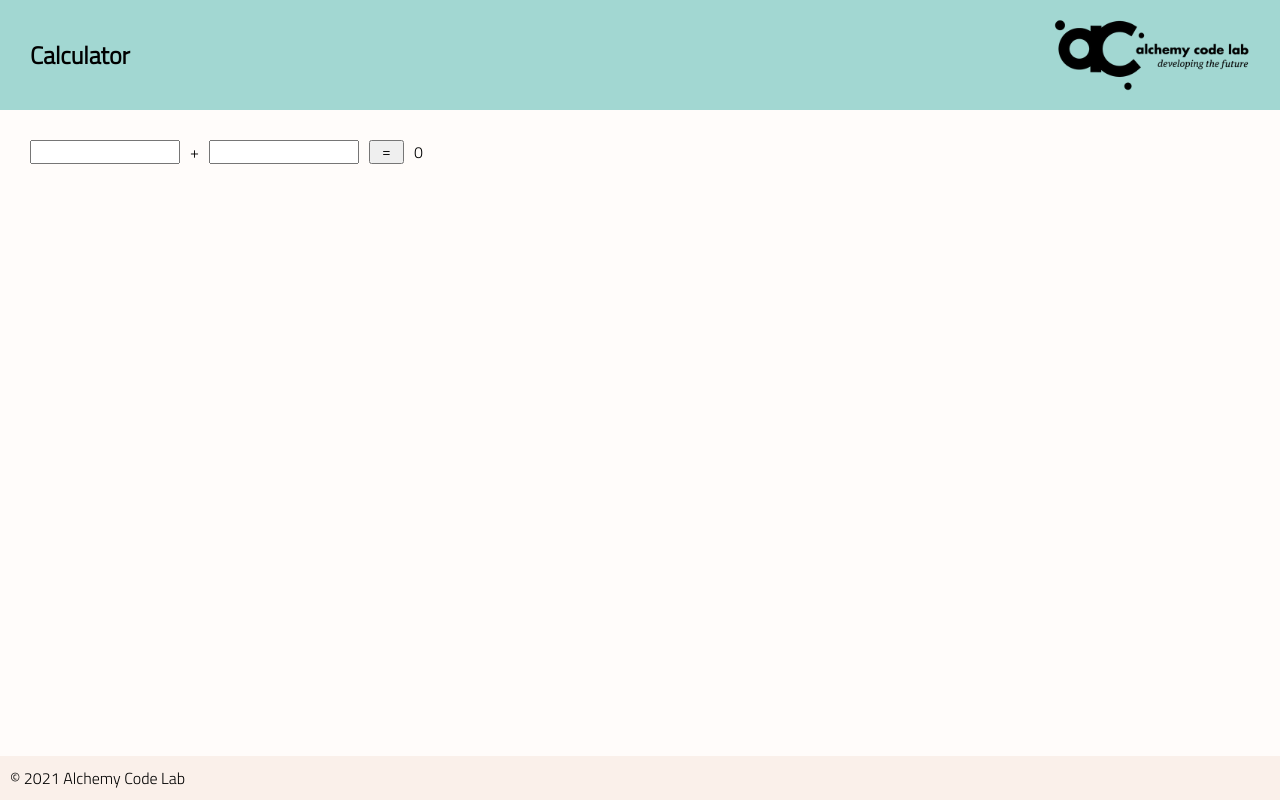
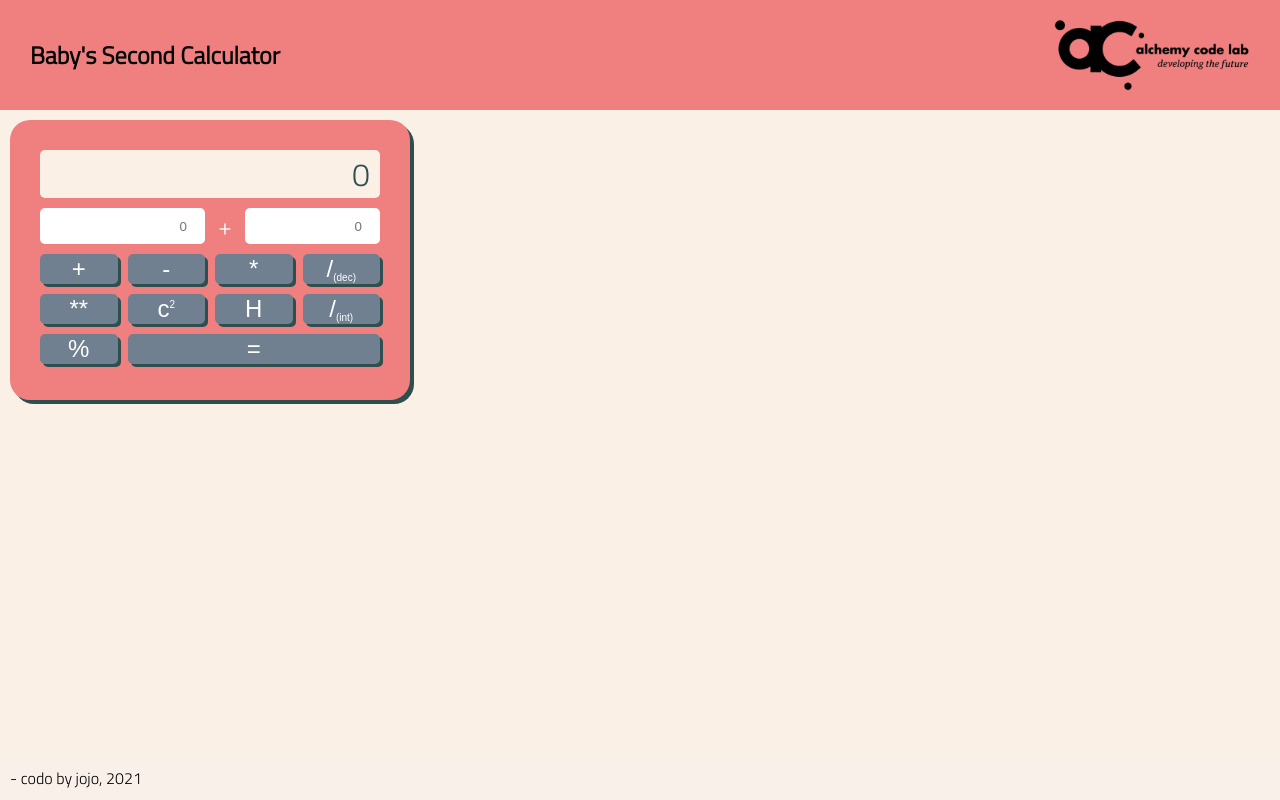
Before and after one commit to jlaurentpdx/LAB-04-calculator, a plain HTML site: page index.html in a window 1280 px wide. Both pictures are taken after a click on the button "equals (display result)". Drawn offline with Linux system fonts and the light colour scheme.

Commit message:
Initial commit

```diff
--- a/app.js
+++ b/app.js
@@ -1,26 +1,70 @@
 /* eslint-disable no-console */
 // import functions
-// import * as Calculate from './calculations.js';
-import { add } from './calculations.js';
+import * as Calculate from './calculations.js';
 
 // reference needed DOM elements
 const numInput1 = document.getElementById('num-input-1');
 const numInput2 = document.getElementById('num-input-2');
 const equalsBtn = document.getElementById('equals-btn');
 const printResult = document.getElementById('print-result');
+const operatorActive = document.getElementById('operator-active');
+const operatorList = [];
+
+for (let i = 0; i < 9; i++){
+    operatorList[i] = document.getElementById(String(i));
+    operatorList[i].addEventListener('click', () => {
+        operatorActive.textContent = operatorList[i].name;
+        operatorActive.name = operatorList[i].name;
+    });
+}
 
 // set event listeners
 equalsBtn.addEventListener('click', () => {
     // get user input(s)
     const x = Number(numInput1.value);
     const y = Number(numInput2.value);
+    const operatorToResult = operatorActive.name;
+    let result = 0;
 
     // do any needed work with the value(s)
-    const sum = add(x, y);
+    switch (operatorToResult) {
+        case '+':
+            result = Calculate.add(x, y);
+            break;
+        case '-':
+            result = Calculate.subtract(x, y);
+            break;
+        case 'x':
+            result = Calculate.multiply(x, y);
+            break;
+        case '/d':
+            result = Calculate.divide(x, y);
+            break;
+        case '**':
+            result = Calculate.exponent(x, y);
+            break;
+        case 'c2':
+            result = Calculate.pythagFindC(x, y);
+            break;
+        case 'H':
+            result = Calculate.pythagFindH(x, y);
+            break;
+        case '/i':
+            result = Calculate.intDivide(x, y);
+            break;
+        case '%':
+            result = Calculate.modulo(x, y);
+            break;
+        default:
+            result = Calculate.add(x, y);
+            break;
+    }
 
     // update DOM to reflect new value(s)
-    printResult.textContent = sum;
+    printResult.textContent = result;
 });
+
+
 
 //Console log history:
 //
--- a/calculations.js
+++ b/calculations.js
@@ -1,18 +1,35 @@
-// eslint-disable-next-line no-unused-vars
 export function add(x, y) {return x + y;}
 
-// export function subtract(x, y) {return x - y;}
+export function subtract(x, y) {return x - y;}
 
-// export function multiply(x, y) {return x * y;}
+export function multiply(x, y) {return x * y;}
 
-// export function divide(x, y) {return x / y;}
+export function divide(x, y) {
+    if (x === 0 || y === 0) {
+        return 'ERROR: division by 0';
+    } else {
+        return x / y;
+    }
+}
 
-// export function modulo(x, y) {return x % y;}
+export function modulo(x, y) {
+    if (x === 0 || y === 0) {
+        return 'ERROR: division by 0';
+    } else {
+        return x % y;
+    }
+}
 
-// export function intDivide(x, y) {return Number(x / y).toFixed(0);}
+export function intDivide(x, y) {
+    if (x === 0 || y === 0) {
+        return 'ERROR: division by 0';
+    } else {
+        return Number(x / y).toFixed(0);
+    }
+}
 
-// export function exponent(x, y) {return x ** y;}
+export function exponent(x, y) {return x ** y;}
 
-// export function pythagResult(x, y) {return (x * x) + (y * y);}
+export function pythagFindH(x, y) {return (x * x) + (y * y);}
 
-// export function pythagFindC(x, y) {return Number(Math.sqrt(pythagResult(x, y)).toFixed(2));}
+export function pythagFindC(x, y) {return Number(Math.sqrt(pythagFindH(x, y)).toFixed(2));}
--- a/index.html
+++ b/index.html
@@ -13,30 +13,40 @@
 
 <body>
     <header>
-        <h1>Calculator</h1>
+        <h1>Baby's Second Calculator</h1>
         <img src="assets/big-logo.png" />
     </header>
     <main>
 
-        <section id= "calculator">
-            <input id="num-input-1">
-            <!-- <select name="operator" id="operator">
-                <option value="add">+</option>
-                <option value="subtract">-</option>
-                <option value="multiply">x</option>
-                <option value="divide">÷</option>
-            </select> -->
-            <p id="temp-operator-add">+</p>
-            <input id="num-input-2">
-            <button id="equals-btn">=</button>
-            <span id="print-result">0</span>
+        <span id="print-result" class="print-result">0</span>
+
+        <section id="calculator" class="calculator">
+            <input id="num-input-1" type="number" placeholder="0">
+            <span id="operator-active" name="add">+</span>
+            <input id="num-input-2" type="number" placeholder="0">
             <!-- | margin of error: ±<span id="plus-or-minus">0</span> -->
+        </section>
+
+        <section id="button-pad" class="button-pad">
+            <button name="+" id="0" title="add" class="operator-button">+</button>
+            <button name="-" id="1" title="subtract" class="operator-button">-</button>
+            <button name="*" id="2" title="multiply" class="operator-button">*</button>
+            <button name="/d" id="3" title="divide (decimal result)" class="operator-button">/<sub>(dec)</sub></button>
+
+            <button name="**" id="4" title="exponent" class="operator-button">**</button>
+            <button name="c2" id="5" title="Pythagorean Theorem: find c if a2 + b2 = c2" class="operator-button">c<sup>2</sup></button>
+            <button name="H" id="6" title="Pythagorean Theorem: find H of right triangle" class="operator-button">H</button>
+            <button name="/i" id="7" title="divide (integer result)" class="operator-button">/<sub>(int)</sub></button>
+
+            <button name="%" id="8" title="modulo" class="operator-button">%</button>
+            <button name="=" id="equals-btn" title="equals (display result)" class="equals-button">=</button>
+
         </section>
 
     </main>
 
     <footer>
-        &copy; 2021 Alchemy Code Lab
+        - codo by jojo, 2021
     </footer>
 
     <script type="module" src="./app.js"></script>
--- a/styles/styles.css
+++ b/styles/styles.css
@@ -1,17 +1,27 @@
 
 body {
     font-family: 'Titillium Web', sans-serif;
-    background-color: #FFFCFA;
+    background-color:linen;
     display: grid;
     grid-template-rows: auto 1fr auto;
 }
 
 main {
+    background-color: lightcoral;
+    display: grid;
+    grid-auto-rows: max-content;
+    grid-gap: 10px;
+
+    font-size: 1.5rem;
+    color: white;
+    max-width: 400px;
+    max-height: 280px;
+    box-shadow: 4px 4px darkslategray;
+
     padding: 30px;
-    display: grid;
-    grid-template-columns: 150px auto 150px 35px 1fr;
-    grid-auto-rows: min-content;
-    grid-gap: 10px;
+    border: 0px solid slategray;
+    border-radius: 20px;
+    margin: 10px;
 }
 
 section {
@@ -19,7 +29,7 @@ section {
 }
 
 header {
-    background-color: #A2D7D2;
+    background-color: lightcoral;
     height: 110px;
     padding: 0 30px;
     display: flex;
@@ -37,7 +47,72 @@ h1 {
     font-weight: bold;
 }
 
+input {
+    margin: auto;
+    border: 0px;
+    border-radius: 5px;
+    height: 100%;
+    width: 100%;
+    text-align: right;
+    color: darkslategray;
+    padding-right: 3px;
+}
+
+button {
+    border: 0px;
+    border-radius: 5px;
+    box-shadow: 3px 3px darkslategray;
+    background-color: slategray;
+    color: white;
+    font-size: 1.5rem;
+}
+
+button:active {
+    transform: translate(1.5px, 1.5px);
+    box-shadow: 1.5px 1.5px darkslategray;
+}
+
 footer {
     background-color: #FAF0EA;
     padding: 10px;
 }
+
+sup {
+    vertical-align: super;
+    font-size: x-small;
+}
+
+sub {
+    vertical-align: bottom;
+    font-size: x-small;
+}
+
+.button-pad {
+    display: grid;
+    grid-template-columns: repeat(4, 1fr);
+    grid-template-rows: auto;
+    grid-auto-flow: row;
+    gap: 10px;
+}
+
+.calculator {
+    display: grid;
+    grid-template-columns: 48.5% 20px auto;
+    gap: 10px;
+    text-align: center;
+}
+
+.equals-button {
+    grid-column: 2 / 5;
+    width: 100%;
+}
+
+.print-result {
+    border: 0px;
+    border-radius: 5px;
+    background: linen;
+    color: darkslategray;
+    font-size: 2rem;
+    text-align: right;
+    padding: 0px 10px 0px 0px;
+}
```
Also changed, not shown: test/tests.js (+20 -2 lines).
